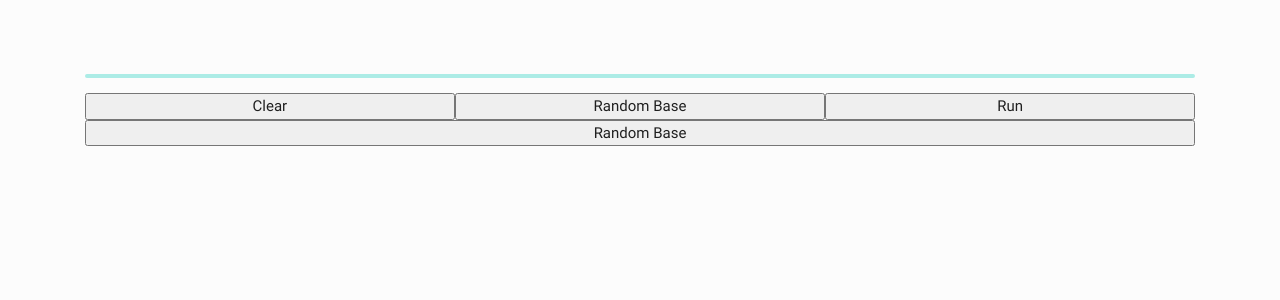
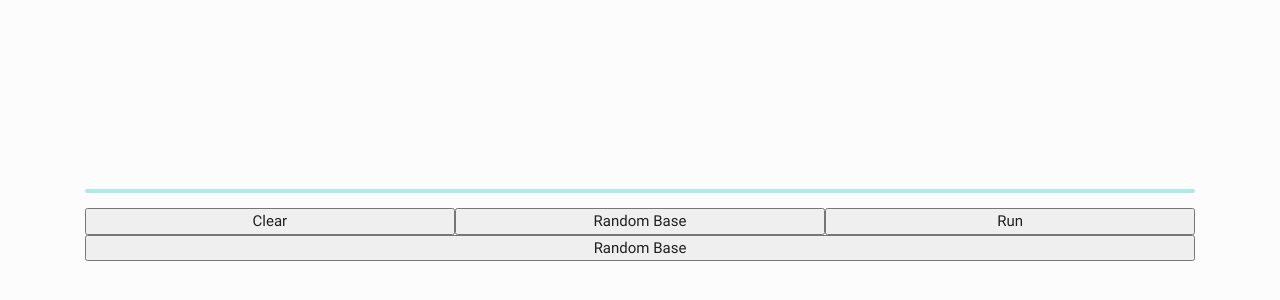
Before and after one commit to ccmoralesj/Dungeon-Generator, a website: page index.html in a window 1280 px wide. Shown: the part 460-760 px from the top of the page. Drawn offline with Linux system fonts and the light colour scheme.

Commit message:
Changing size of the screen at the start of the program. Changin color of the alive pixels

```diff
--- a/index.html
+++ b/index.html
@@ -9,7 +9,7 @@
     <section class="container">
         <div class="row">
             <div class="col l12 m12 s12 center">
-                <canvas id="field" height="500" width="500"></canvas>
+                <canvas id="field" height="615" width="1005"></canvas>
             </div>
         </div>
         <div class="row">
--- a/package.json
+++ b/package.json
@@ -4,10 +4,8 @@
   "description": "This is a dungeon generator based in nodejs and node webkit",
   "main": "index.html",
   "window": {
-    "width": 800,
-    "height": 600,
-    "min_height": 425,
-    "min_width": 361
+    "width": 1120,
+    "height": 700
   },
   "scripts": {
     "start": "nw",
--- a/source/js/dungeon.js
+++ b/source/js/dungeon.js
@@ -15,6 +15,8 @@ class Dungeon {
     }
 
     static alivePixel(x, y) {
+        context.fillStyle = "#01579B"; // Dark Blue
+        //context.fillStyle = "#3E2723"; // Dark Brown
         context.fillRect(x, y, pixel, pixel);
         context.stroke();
     }
--- a/source/js/generator.js
+++ b/source/js/generator.js
@@ -2,7 +2,7 @@ const canvas = document.getElementById("field");
 const canvas_width = canvas.width;
 const canvas_height = canvas.height;
 const context = canvas.getContext("2d");
-const pixel = 10;
+const pixel = 15;
 var rectangles = [];
 
 function alivePixel(x,y){
```
